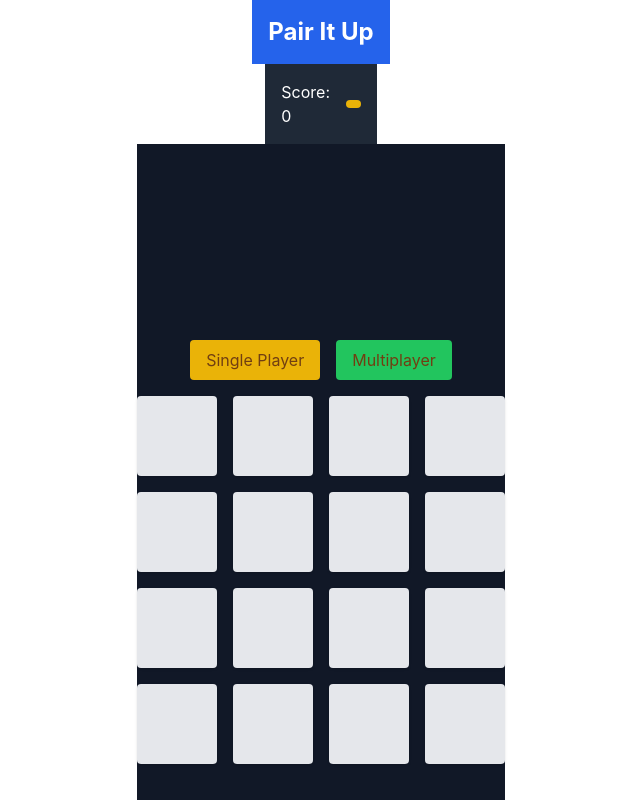
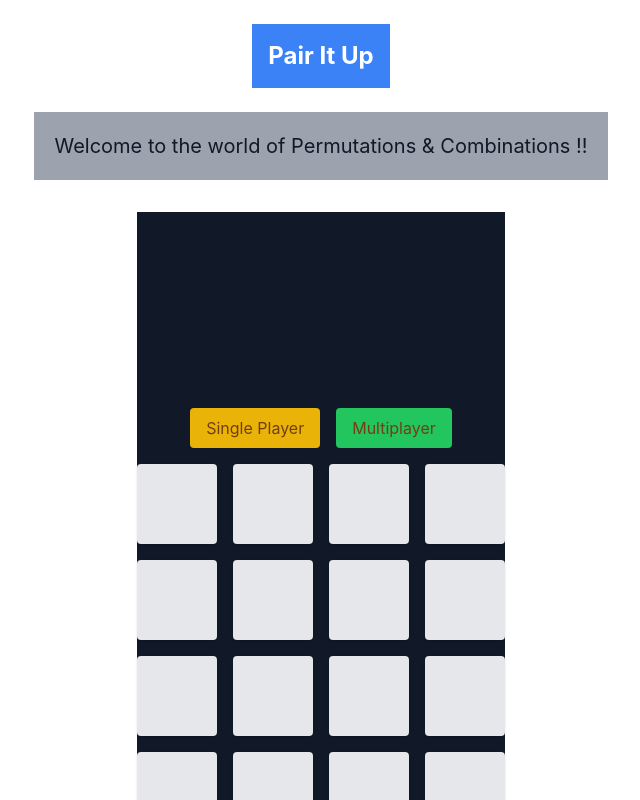
Before and after one commit to Prarthana-35/Pair-It-Up, a React (Create React App) app: page / in a window 1280 px wide. Shown: the top 800 px of the page, without its empty margins (319-959 px from the left). Built offline with nearby package versions, Linux system fonts and the light colour scheme.

Commit message:
routes and changes

```diff
--- a/package.json
+++ b/package.json
@@ -3,6 +3,10 @@
   "version": "0.1.0",
   "private": true,
   "dependencies": {
+    "@emotion/react": "^11.14.0",
+    "@emotion/styled": "^11.14.0",
+    "@mui/icons-material": "^6.3.1",
+    "@mui/material": "^6.3.1",
     "autoprefixer": "^10.4.20",
     "axios": "^1.7.9",
     "cra-template": "1.2.0",
@@ -12,6 +16,7 @@
     "postcss": "^8.4.49",
     "react": "^19.0.0",
     "react-dom": "^19.0.0",
+    "react-router-dom": "^7.1.1",
     "react-scripts": "^5.0.1",
     "svgo": "^3.3.2",
     "tailwindcss": "^3.4.17",
--- a/src/components/Header.js
+++ b/src/components/Header.js
@@ -2,10 +2,12 @@ import React from 'react';
 
 const Header = ({ toggleTimer, timerEnabled }) => {
   return (
-    <header className="bg-blue-600 text-white p-4 flex justify-between items-center">
-      <h1 className="text-2xl font-bold">Pair It Up</h1>
-
-    </header>
+    <>
+    <header className="bg-blue-500 text-white p-4 flex justify-between items-center mt-6 mb-6 ">
+      <h1 className="text-2xl font-bold">Pair It Up</h1>  <br />
+      </header>
+      <p className="bg-gray-400 text-white-300 p-5 flex justify-center items-center text-xl">Welcome to the world of Permutations & Combinations !!</p>
+      </>
   );
 };
 
--- a/src/components/Scoreboard.js
+++ b/src/components/Scoreboard.js
@@ -4,15 +4,12 @@ const Scoreboard = ({ score, totalCards }) => {
   const progress = (score / (totalCards * 10)) * 100;
 
   return (
-    <div className="bg-gray-800 text-white p-4 flex justify-between items-center">
-      <h2>Score: {score}</h2>
-      <div className="w-full bg-gray-600 h-2 rounded overflow-hidden ml-4">
+    <div className="text-white p-4 flex justify-between items-center">
         <div
           className="bg-yellow-500 h-full"
           style={{ width: `${progress}%` }}
         ></div>
       </div>
-    </div>
   );
 };
 
```
Also changed, not shown: 1 other file (tests, documents, lock files or other folders).
